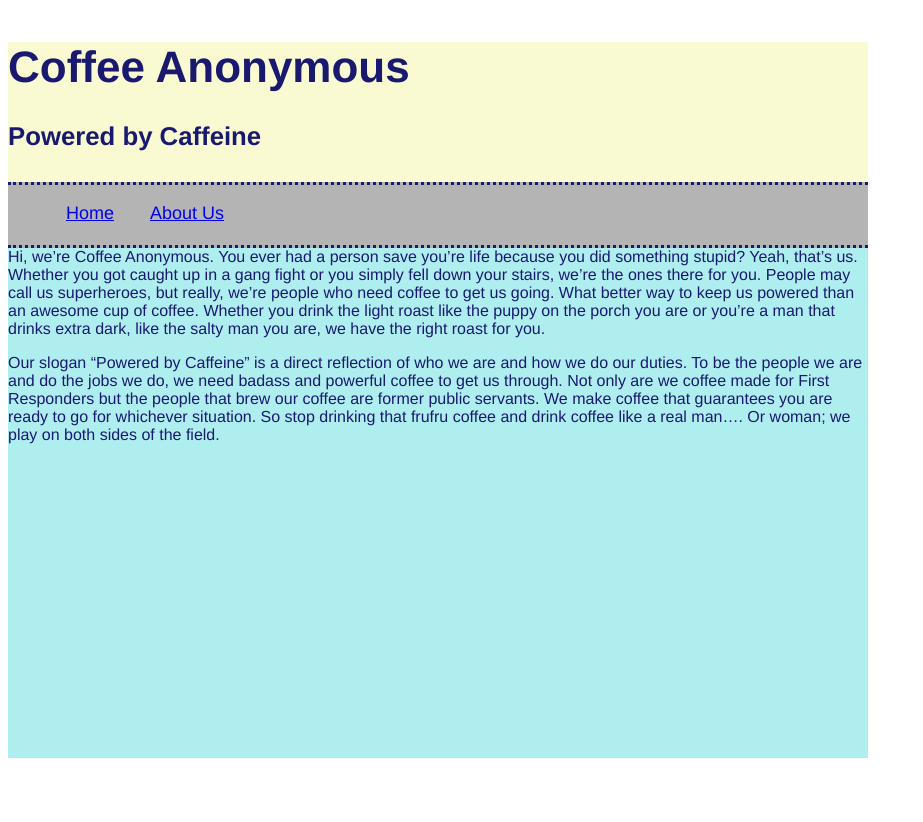
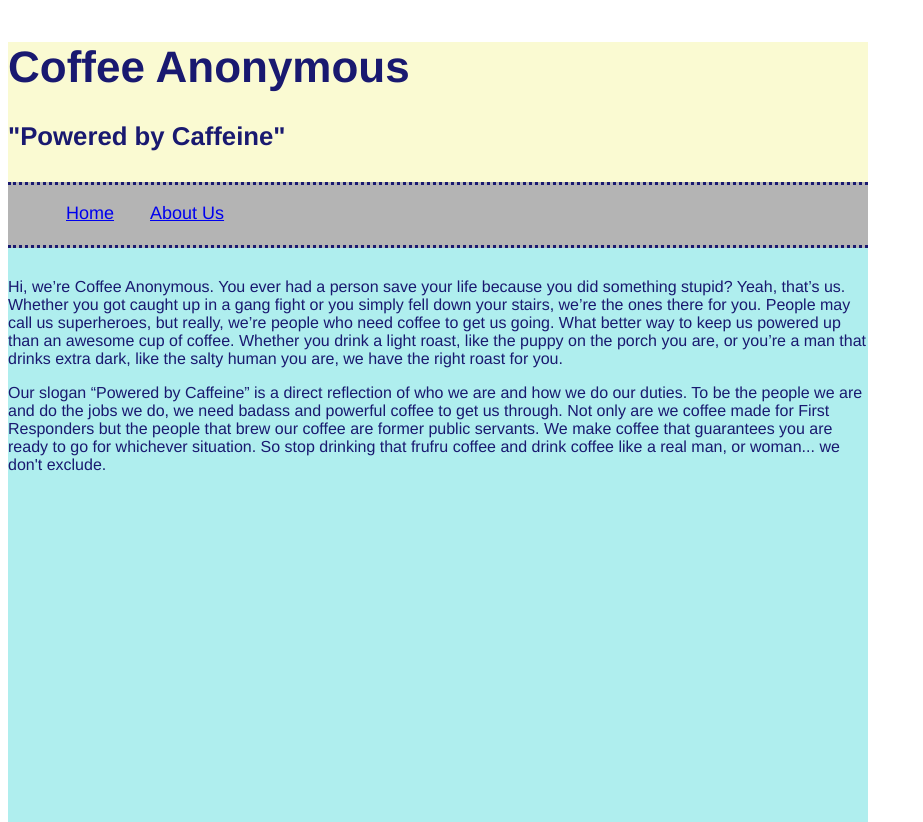
Before and after one commit to allylandry/allylandry.github.io, a plain HTML site: page index.html in a window 1280 px wide. Shown: the whole page, without its empty margins (0-923 px from the left). Drawn offline with Linux system fonts and the light colour scheme.

Commit message:
last minute updates

```diff
--- a/aboutus.css
+++ b/aboutus.css
@@ -50,7 +50,6 @@ nav ul {
 h3 {
   margin: 20px 20px 20px 20px;
   font-size: 22px;
-
 }
 
 article {
--- a/index.css
+++ b/index.css
@@ -59,7 +59,8 @@ article {
   text-align: left;
   min-height: 70%;
   color: #191970;
-  padding-top: 40px 40px;
+  margin-top: 60px;
+  padding-top: 20px;
 }
 aside {
   width: 17%;
--- a/index.html
+++ b/index.html
@@ -8,7 +8,7 @@
   <body>
     <header>
       <h1> Coffee Anonymous </h1>
-      <h3> Powered by Caffeine </h3>
+      <h3> "Powered by Caffeine" </h3>
     </header>
 
     <nav>
@@ -24,10 +24,10 @@
 
     <article>
       <p>
-        Hi, we’re Coffee Anonymous. You ever had a person save you’re life because you did something stupid? Yeah, that’s us. Whether you got caught up in a gang fight or you simply fell down your stairs, we’re the ones there for you. People may call us superheroes, but really, we’re people who need coffee to get us going. What better way to keep us powered than an awesome cup of coffee. Whether you drink the light roast like the puppy on the porch you are or you’re a man that drinks extra dark, like the salty man you are, we have the right roast for you.
+        Hi, we’re Coffee Anonymous. You ever had a person save your life because you did something stupid? Yeah, that’s us. Whether you got caught up in a gang fight or you simply fell down your stairs, we’re the ones there for you. People may call us superheroes, but really, we’re people who need coffee to get us going. What better way to keep us powered up than an awesome cup of coffee. Whether you drink a light roast, like the puppy on the porch you are, or you’re a man that drinks extra dark, like the salty human you are, we have the right roast for you.
       </p>
       <p>
-        Our slogan “Powered by Caffeine” is a direct reflection of who we are and how we do our duties. To be the people we are and do the jobs we do, we need badass and powerful coffee to get us through. Not only are we coffee made for First Responders but the people that brew our coffee are former public servants. We make coffee that guarantees you are ready to go for whichever situation. So stop drinking that frufru coffee and drink coffee like a real man…. Or woman; we play on both sides of the field.
+        Our slogan “Powered by Caffeine” is a direct reflection of who we are and how we do our duties. To be the people we are and do the jobs we do, we need badass and powerful coffee to get us through. Not only are we coffee made for First Responders but the people that brew our coffee are former public servants. We make coffee that guarantees you are ready to go for whichever situation. So stop drinking that frufru coffee and drink coffee like a real man, or woman... we don't exclude.
       </p>
     </article>
   </body>
```
